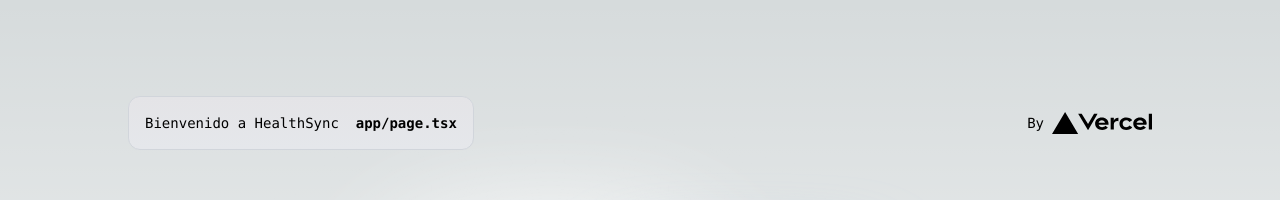
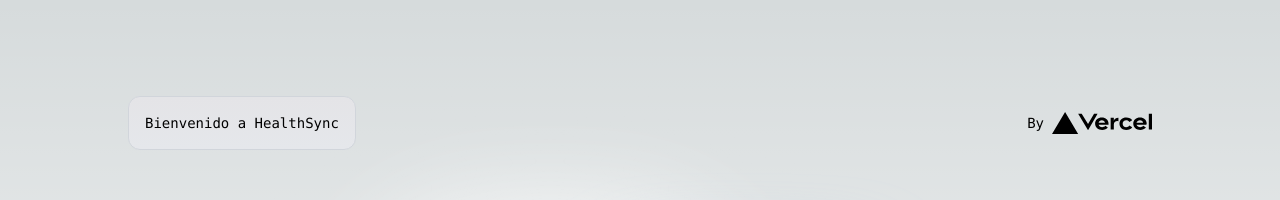
Before and after one commit to isafranco13/healthSync, a Next.js app in the folder healthsync/: page / in a window 1280 px wide. Shown: the top 200 px of the page. Built offline with nearby package versions, Linux system fonts and the light colour scheme.

Commit message:
Update tab name

```diff
--- a/healthsync/app/layout.tsx
+++ b/healthsync/app/layout.tsx
@@ -5,8 +5,8 @@ import "./globals.css";
 const inter = Inter({ subsets: ["latin"] });
 
 export const metadata: Metadata = {
-  title: "Create Next App",
-  description: "Generated by create next app",
+  title: "HealthSync",
+  description: "Terapia Alternativa",
 };
 
 export default function RootLayout({
--- a/healthsync/app/page.tsx
+++ b/healthsync/app/page.tsx
@@ -5,8 +5,7 @@ export default function Home() {
     <main className="flex min-h-screen flex-col items-center justify-between p-24">
       <div className="z-10 max-w-5xl w-full items-center justify-between font-mono text-sm lg:flex">
         <p className="fixed left-0 top-0 flex w-full justify-center border-b border-gray-300 bg-gradient-to-b from-zinc-200 pb-6 pt-8 backdrop-blur-2xl dark:border-neutral-800 dark:bg-zinc-800/30 dark:from-inherit lg:static lg:w-auto  lg:rounded-xl lg:border lg:bg-gray-200 lg:p-4 lg:dark:bg-zinc-800/30">
-          Bienvenido a HealthSync &nbsp;
-          <code className="font-mono font-bold">app/page.tsx</code>
+          Bienvenido a HealthSync
         </p>
         <div className="fixed bottom-0 left-0 flex h-48 w-full items-end justify-center bg-gradient-to-t from-white via-white dark:from-black dark:via-black lg:static lg:h-auto lg:w-auto lg:bg-none">
           <a
```
